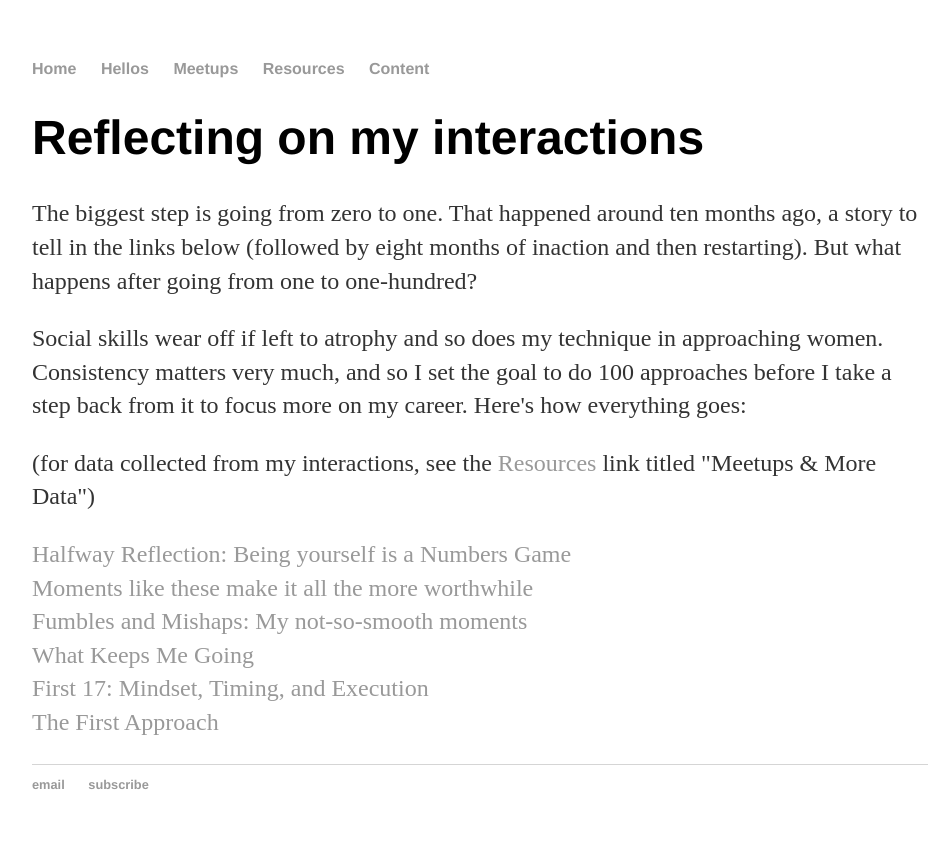
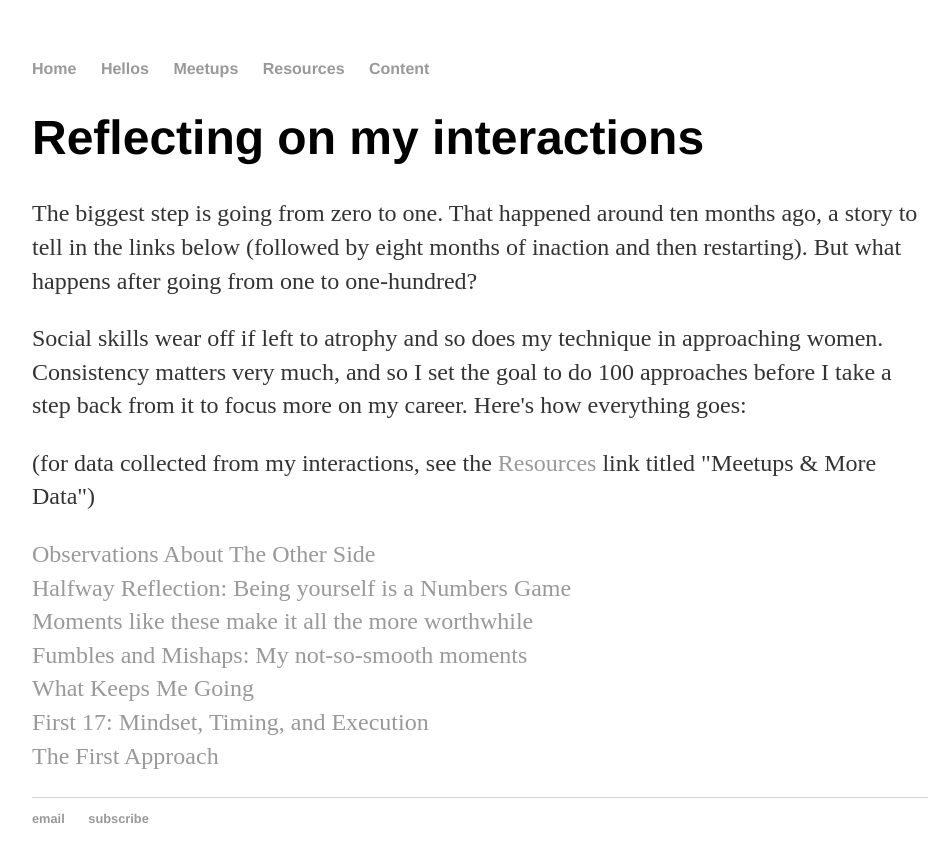
Before and after one commit to ahundredhellos/ahundredhellos.github.io, a Jekyll site: the page built from hellos/index.html, in a window 1280 px wide. Shown: the top 862 px of the page, without its empty margins (160-1108 px from the left). Built offline with Jekyll 4.4.1, drawn with Linux system fonts in a browser that asks for light colours.

Commit message:
Update index.html

```diff
--- a/hellos/index.html
+++ b/hellos/index.html
@@ -10,6 +10,8 @@ title: hellos
 </div><!-- /.blurb -->
 
 <p>
+	<a href="http://www.ahundredhellos.com/content/2017/08/13/observations-about-the-other-side">Observations About The Other Side</a>
+	<br>
 	<a href="http://www.ahundredhellos.com/content/2017/07/08/halfway-reflection">Halfway Reflection: Being yourself is a Numbers Game</a>
 	<br>
 	<a href="http://www.ahundredhellos.com/content/2017/06/24/moments-like-these">Moments like these make it all the more worthwhile</a>
```
